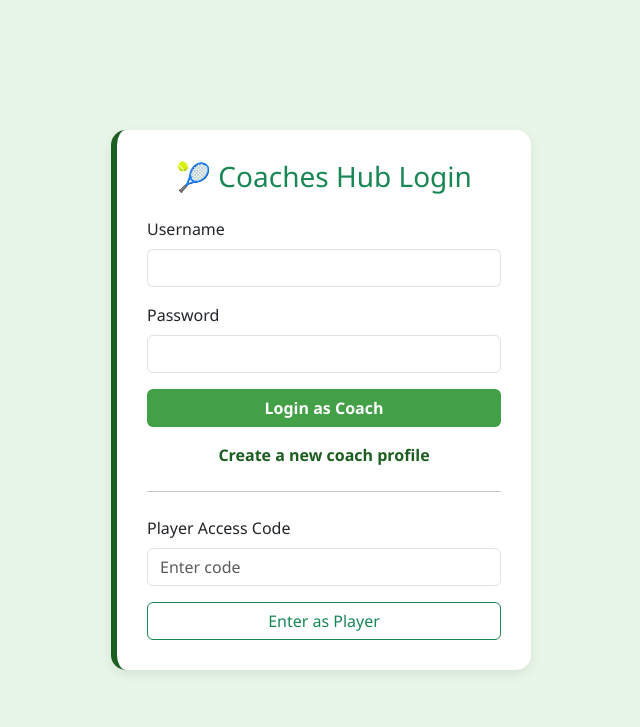
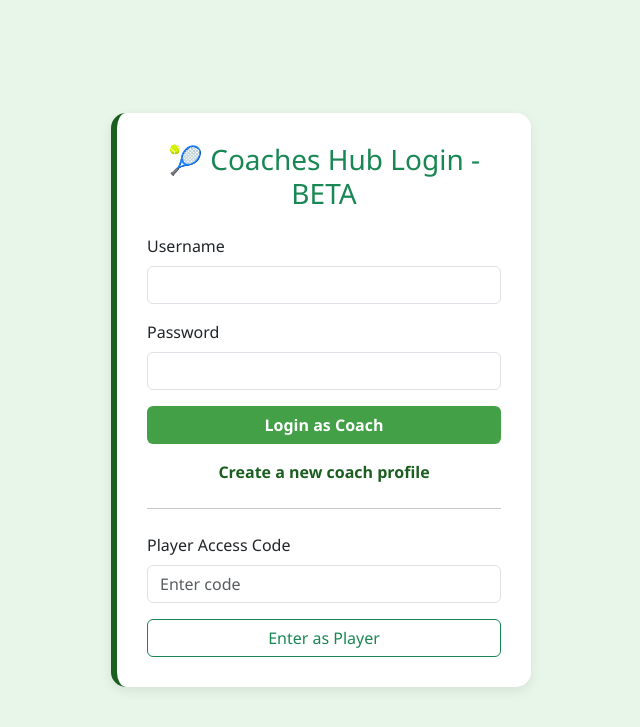
Before and after one commit to jamierjhill/Coach_organiser, a Flask app: page /login in a window 1280 px wide. Shown: the top 727 px of the page, without its empty margins (319-959 px from the left). Run offline with Flask 3, Linux system fonts and the light colour scheme.

Commit message:
beta note

```diff
--- a/templates/login.html
+++ b/templates/login.html
@@ -65,7 +65,7 @@
 <body class="d-flex align-items-center justify-content-center" style="min-height: 100vh; background-color: #e8f5e9;">
   <div class="container" style="max-width: 450px;">
     <div class="login-card mx-auto">
-      <h3 class="text-success text-center mb-4">🎾 Coaches Hub Login</h3>
+      <h3 class="text-success text-center mb-4">🎾 Coaches Hub Login - BETA</h3>
 <!-- Flash Messages -->
 {% with messages = get_flashed_messages(with_categories=true) %}
   {% if messages %}
```
